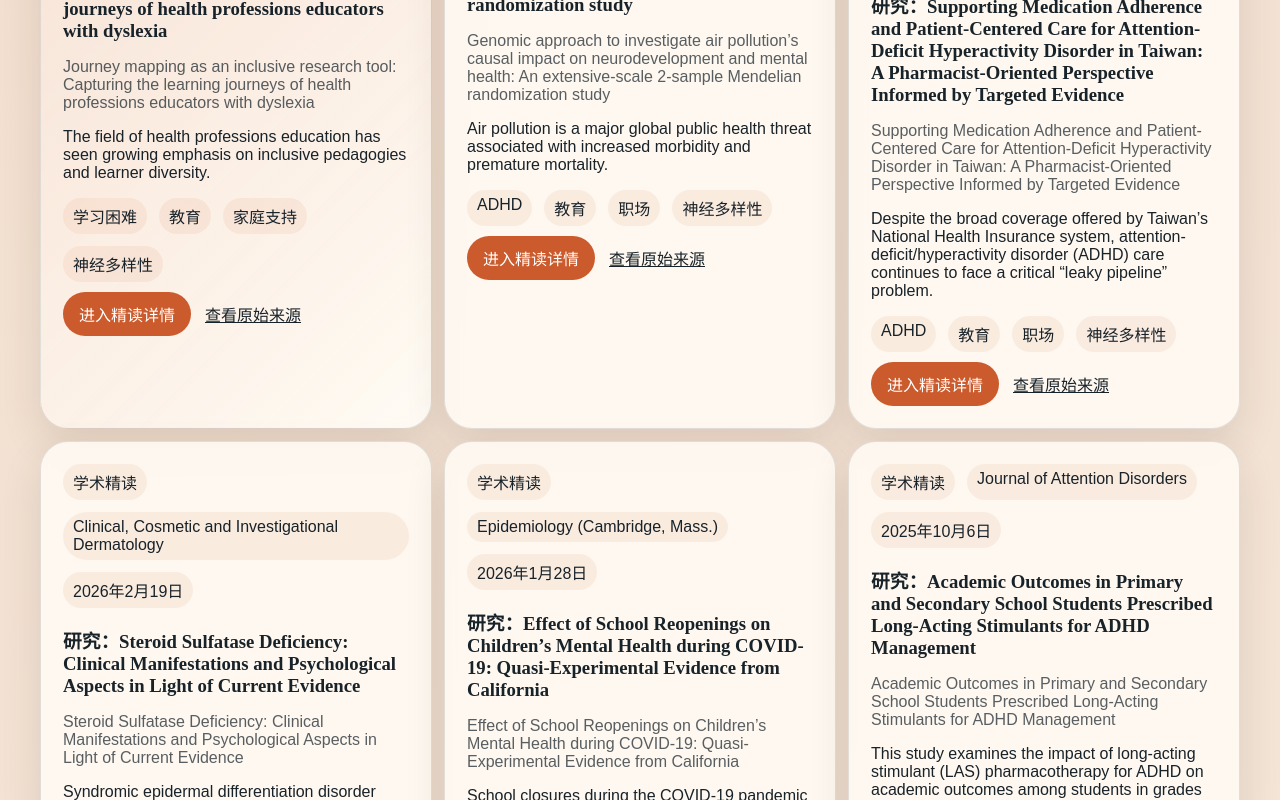
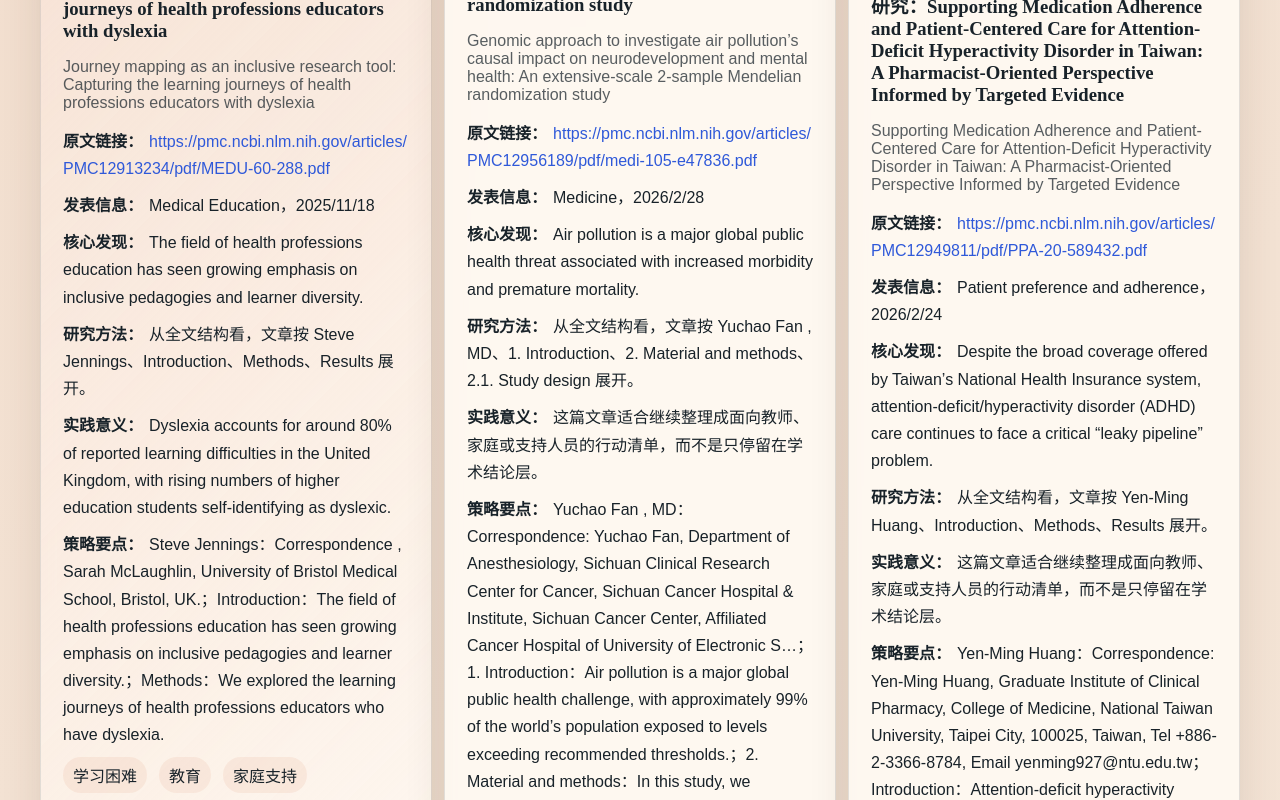
Before and after one commit to harryhou2025/neuro-mosaic, a React (Vite) app: page / in a window 1280 px wide. Shown: the part 940-1740 px from the top of the page. Built offline with nearby package versions, Linux system fonts and the light colour scheme.

Commit message:
Add Chinese academic cover fields

```diff
--- a/src/web/App.tsx
+++ b/src/web/App.tsx
@@ -167,6 +167,56 @@ function getDisplayTitle(item: ContentItem): string {
     return `研究：${item.title_original}`;
   }
   return item.title_zh;
+}
+
+function getAcademicCoverFields(item: ContentItem): Array<{ label: string; value: string; href?: string }> {
+  const analysis = item.metadata.analysis;
+  const fields: Array<{ label: string; value: string; href?: string }> = [];
+
+  if (item.metadata.pdf_url || item.metadata.article_url || item.source_url) {
+    fields.push({
+      label: "原文链接",
+      value: item.metadata.pdf_url || item.metadata.article_url || item.source_url,
+      href: item.metadata.pdf_url || item.metadata.article_url || item.source_url,
+    });
+  }
+
+  fields.push({
+    label: "发表信息",
+    value:
+      analysis?.publication_info ||
+      `${item.source_name}，${formatDate(item.published_at)}，${deriveAuthor(item)}`,
+  });
+
+  if (analysis?.key_findings || item.summary_zh) {
+    fields.push({
+      label: "核心发现",
+      value: analysis?.key_findings || item.summary_zh,
+    });
+  }
+
+  if (analysis?.research_method) {
+    fields.push({
+      label: "研究方法",
+      value: analysis.research_method,
+    });
+  }
+
+  if (analysis?.practical_significance) {
+    fields.push({
+      label: "实践意义",
+      value: analysis.practical_significance,
+    });
+  }
+
+  if (analysis?.strategy_points?.length) {
+    fields.push({
+      label: "策略要点",
+      value: analysis.strategy_points.slice(0, 3).join("；"),
+    });
+  }
+
+  return fields;
 }
 
 function getBaseText(item: ContentItem): string {
@@ -641,7 +691,20 @@ function AcademicHighlightsSection(props: { items: ContentItem[] }) {
             </div>
             <h3>{getDisplayTitle(item)}</h3>
             <p className="card__original">{item.title_original}</p>
-            <p>{item.metadata.analysis?.key_findings ?? item.summary_zh}</p>
+            <div className="academic-cover">
+              {getAcademicCoverFields(item).map((field) => (
+                <p key={`${item.id}-${field.label}`} className="academic-cover__line">
+                  <strong>{field.label}：</strong>
+                  {field.href ? (
+                    <a href={field.href} target="_blank" rel="noreferrer">
+                      {field.value}
+                    </a>
+                  ) : (
+                    <span>{field.value}</span>
+                  )}
+                </p>
+              ))}
+            </div>
             <div className="tag-row">
               {item.topics.slice(0, 4).map((topic) => (
                 <span key={topic} className="tag">
@@ -684,6 +747,7 @@ function DetailPage(props: { item: ContentItem }) {
   const keyFindings = item.metadata.analysis?.key_findings;
   const practicalSignificance = item.metadata.analysis?.practical_significance;
   const strategyPoints = item.metadata.analysis?.strategy_points ?? [];
+  const coverFields = getAcademicCoverFields(item);
 
   return (
     <main className="page-shell detail-shell">
@@ -702,6 +766,22 @@ function DetailPage(props: { item: ContentItem }) {
         </div>
 
         <section className="detail-section">
+          {isAcademicItem(item) ? (
+            <div className="academic-cover academic-cover--detail">
+              {coverFields.map((field) => (
+                <p key={`${item.id}-${field.label}`} className="academic-cover__line">
+                  <strong>{field.label}：</strong>
+                  {field.href ? (
+                    <a href={field.href} target="_blank" rel="noreferrer">
+                      {field.value}
+                    </a>
+                  ) : (
+                    <span>{field.value}</span>
+                  )}
+                </p>
+              ))}
+            </div>
+          ) : null}
           <p className="detail-line">
             <strong>总结标题：</strong>
             <span>{/^《研究：PubMed \d+》$/i.test(detailTitle) ? `《研究：${item.title_original}》` : detailTitle}（{item.title_original}）</span>
--- a/src/web/styles.css
+++ b/src/web/styles.css
@@ -201,6 +201,36 @@ textarea {
   align-items: center;
   flex-wrap: wrap;
   margin-top: 10px;
+}
+
+.academic-cover {
+  display: grid;
+  gap: 10px;
+  margin: 14px 0 8px;
+}
+
+.academic-cover--detail {
+  margin-bottom: 18px;
+}
+
+.academic-cover__line {
+  margin: 0;
+  line-height: 1.7;
+}
+
+.academic-cover__line strong {
+  font-family: "Fraunces", "Noto Serif SC", serif;
+  margin-right: 6px;
+}
+
+.academic-cover__line a {
+  color: #2f59d9;
+  text-decoration: none;
+  word-break: break-all;
+}
+
+.academic-cover__line a:hover {
+  text-decoration: underline;
 }
 
 .detail-button,
@@ -613,6 +643,11 @@ textarea {
     padding: 14px 14px;
   }
 
+  .academic-cover {
+    gap: 8px;
+    margin: 12px 0 6px;
+  }
+
   .group-panel__header {
     margin-bottom: 10px;
   }
```
